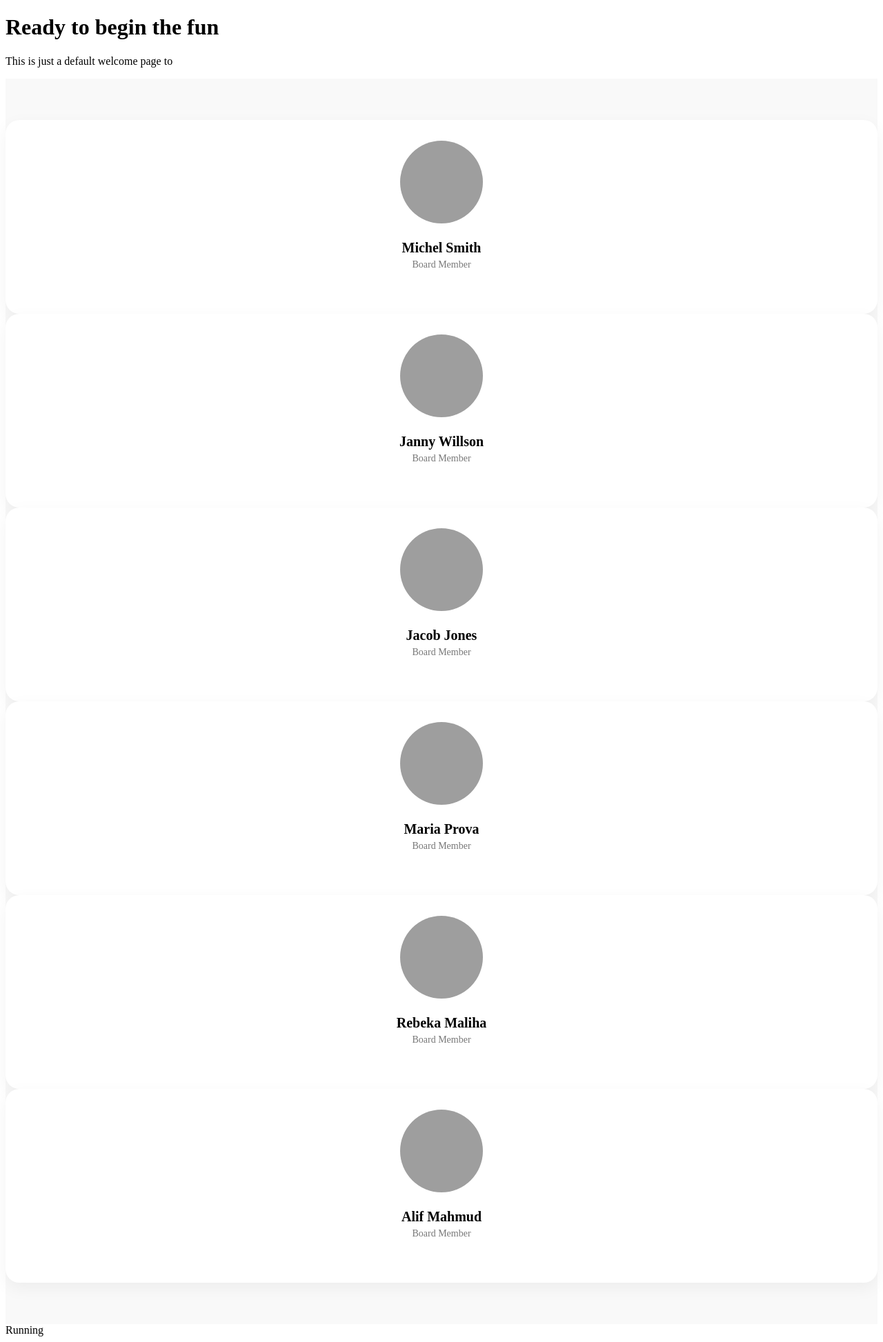
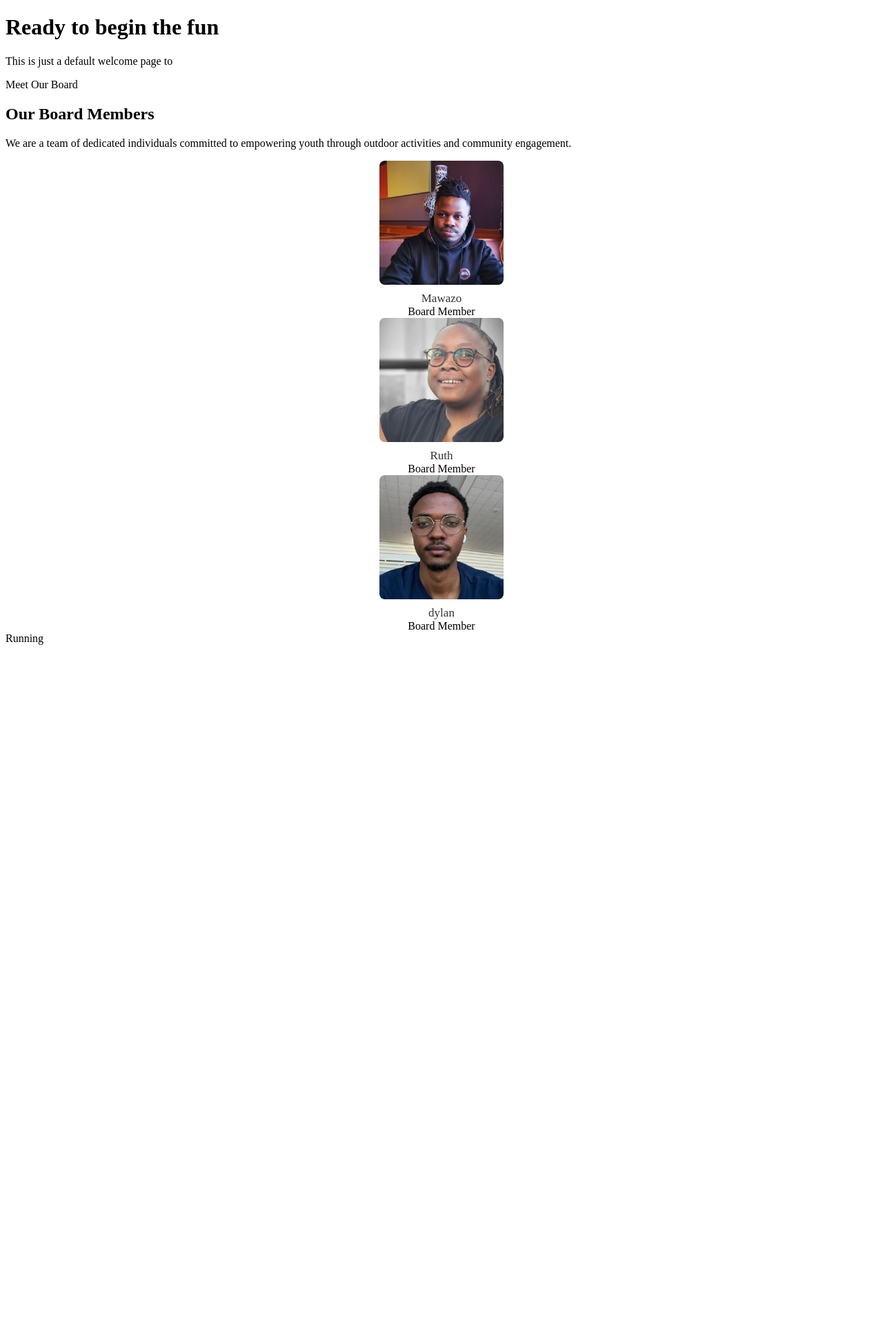
Before and after one commit to kiavin/Koastourphp, a Yii app: template providers/interface/views/site/board.php in a window 1280 px wide. Shown: the whole page at 69% size. After the commit the page ends 935 px from the top, so only its background shows below. Run offline with PHP 8.4 and a stand-in for Yii, Linux system fonts and the light colour scheme; the template is opened without the code that fills it, so the values that code supplies are empty; classes that the project's autoload settings leave out are loaded by file name; some libraries are stand-ins or nearby versions; grey boxes are pictures that could not be loaded.

Commit message:
images, board

```diff
--- a/providers/interface/views/components/site/breadcrumb.php
+++ b/providers/interface/views/components/site/breadcrumb.php
@@ -7,7 +7,7 @@ $basePath = \Yii::$app->request->baseUrl . '/providers/interface/assets/site/';
 /** @var string $subtitle */
 ?>
 
-<div class="breadcumb-wrapper " data-bg-src="<?= $basePath ?>assets/img/bg/6.jpg">
+<div class="breadcumb-wrapper " data-bg-src="<?= $basePath ?>assets/img/bg/breadcrumb.jpg">
 
     <div class="container">
         <div class="breadcumb-content">
--- a/providers/interface/views/site/board.php
+++ b/providers/interface/views/site/board.php
@@ -4,90 +4,69 @@ use yii\helpers\Url;
 use yii\helpers\Html;
 
 $basePath = \Yii::$app->request->baseUrl . '/providers/interface/assets/site/';
+
 use app\providers\components\widgets\site\BreadcrumbWidget;
 
 ?>
-
 <?= BreadcrumbWidget::widget([
     'title' => 'Every youth deserves the chance to thrive',
     'subtitle' => 'Meet our Board'
 ]) ?>
 
 <style>
-    .team-section {
-        padding: 60px 0;
-        background-color: #f9f9f9;
+  .member-card {
+    text-align: center;
   }
-    .team-member {
-        text-align: center;
-        background: #fff;
-        border-radius: 20px;
-        box-shadow: 0 8px 24px rgba(0, 0, 0, 0.05);
-        padding: 30px 20px;
-        transition: transform 0.3s ease, box-shadow 0.3s ease;
-        height: 100%;
+
+  .team-photo {
+    width: 160px;
+    height: 160px;
+    object-fit: cover;
+    border-radius: 8px;
+    margin: 0 auto;
+    display: block;
   }
-    .team-member:hover {
-        transform: translateY(-10px);
-        box-shadow: 0 12px 32px rgba(0, 0, 0, 0.1);
+
+  .member-name {
+    font-size: 16px;
+    font-weight: 500;
+    margin-top: 10px;
+    color: #333;
   }
-    .team-img img {
-        width: 120px;
-        height: 120px;
-        border-radius: 50%;
-        object-fit: cover;
-        margin-bottom: 20px;
+
+  @media (min-width: 768px) {
+    .team-photo {
+      width: 180px;
+      height: 180px;
     }
-    .team-name {
-        font-size: 20px;
-        font-weight: 600;
-        margin-bottom: 5px;
+    .member-name {
+      font-size: 17px;
     }
-    .team-role {
-        color: #777;
-        font-size: 14px;
-        margin-bottom: 15px;
-    }
-    .team-social a {
-        display: inline-block;
-        margin: 0 6px;
-        color: #333;
-        font-size: 16px;
-        transition: color 0.3s ease;
-    }
-    .team-social a:hover {
-        color: #0077b5; /* LinkedIn Blue */
   }
 </style>
 
-<section class="team-section">
+<section class="space" id="team-sec">
   <div class="container">
-        <div class="row g-4">
+    <div class="title-area text-center">
+      <span class="sub-title">Meet Our Board</span>
+      <h2 class="sec-title">Our Board Members</h2>
+      <p class="mb-60 text-dark">We are a team of dedicated individuals committed to empowering youth through outdoor activities and community engagement.</p>
+    <div class="row gy-4 justify-content-center">
       <?php
       $members = [
-                ['name' => 'Michel Smith', 'img' => 'team_1_1.jpg'],
-                ['name' => 'Janny Willson', 'img' => 'team_1_2.jpg'],
-                ['name' => 'Jacob Jones', 'img' => 'team_1_3.jpg'],
-                ['name' => 'Maria Prova', 'img' => 'team_1_4.jpg'],
-                ['name' => 'Rebeka Maliha', 'img' => 'team_1_5.jpg'],
-                ['name' => 'Alif Mahmud', 'img' => 'team_1_6.jpg'],
+        ['name' => 'Mawazo', 'img' => 'mawazo.jpg'],
+        ['name' => 'Ruth', 'img' => 'ruth.jpg'],
+        ['name' => 'dylan', 'img' => 'dylan.jpg'],
+
       ];
-            foreach ($members as $member): ?>
-                <div class="col-lg-4 col-md-6">
-                    <div class="team-member">
-                        <div class="team-img">
-                            <img src="<?= $basePath ?>assets/img/team/<?= $member['img'] ?>" alt="<?= Html::encode($member['name']) ?>">
-                        </div>
-                        <div class="team-info">
-                            <div class="team-name"><?= Html::encode($member['name']) ?></div>
-                            <div class="team-role">Board Member</div>
-                            <div class="team-social">
-                                <a href="https://facebook.com/" target="_blank"><i class="fab fa-facebook-f"></i></a>
-                                <a href="https://twitter.com/" target="_blank"><i class="fab fa-twitter"></i></a>
-                                <a href="https://linkedin.com/" target="_blank"><i class="fab fa-linkedin-in"></i></a>
-                                <a href="https://instagram.com/" target="_blank"><i class="fab fa-instagram"></i></a>
-                            </div>
-                        </div>
+
+      foreach ($members as $member) :
+      ?>
+        <div class="col-lg-3 col-md-4 col-6">
+          <div class="member-card">
+            <img class="team-photo" src="<?= $basePath ?>assets/img/bg/<?= $member['img'] ?>" alt="<?= Html::encode($member['name']) ?>" />
+            <div class="member-name"><?= Html::encode($member['name']) ?></div>
+            <div class="member-position text-dark">Board Member</div>
           </div>
         </div>
       <?php endforeach; ?>
--- a/providers/interface/views/site/contacts.php
+++ b/providers/interface/views/site/contacts.php
@@ -73,7 +73,7 @@ use app\providers\components\widgets\site\BreadcrumbWidget;
 
     <div
       class="space-extra2-top space-extra2-bottom"
-      data-bg-src="<?= $basePath?>assets/img/hero/hero_10_3.jpg"
+      data-bg-src="<?= $basePath?>assets/img/bg/tree.jpg"
     >
       <div class="container">
         <div
--- a/providers/interface/views/site/index.php
+++ b/providers/interface/views/site/index.php
@@ -122,13 +122,13 @@ $basePath = \Yii::$app->request->baseUrl . '/providers/interface/assets/site/';
       <div class="col-xl-6">
         <div class="img-box6">
           <div class="img1">
-            <img src="<?= $basePath ?>assets/img/bg/66.jpg" alt="About" />
+            <img src="<?= $basePath ?>assets/img/bg/kids.jpg" alt="About" />
           </div>
           <div class="img2">
-            <img src="<?= $basePath ?>assets/img/bg/67.jpg" alt="About" />
+            <img src="<?= $basePath ?>assets/img/bg/ice.jpg" alt="About" />
           </div>
           <div class="img3">
-            <img src="<?= $basePath ?>assets/img/bg/d.jpg" alt="About" />
+            <img src="<?= $basePath ?>assets/img/bg/forest.jpg" alt="About" />
           </div>
         </div>
       </div>
```
Also changed, not shown: providers/interface/assets/site/assets/img/bg/breadcrumb.jpg (added), providers/interface/assets/site/assets/img/bg/dylan.jpg (added), providers/interface/assets/site/assets/img/bg/forest.jpg (added), providers/interface/assets/site/assets/img/bg/ice.jpg (added), providers/interface/assets/site/assets/img/bg/kids.jpg (added), providers/interface/assets/site/assets/img/bg/mawazo.jpg (added), providers/interface/assets/site/assets/img/bg/ruth.jpg (added), providers/interface/assets/site/assets/img/bg/tree.jpg (added), providers/interface/assets/site/assets/img/bg/water.jpg (added). Lines whose indentation alone changed are shown as unchanged.
